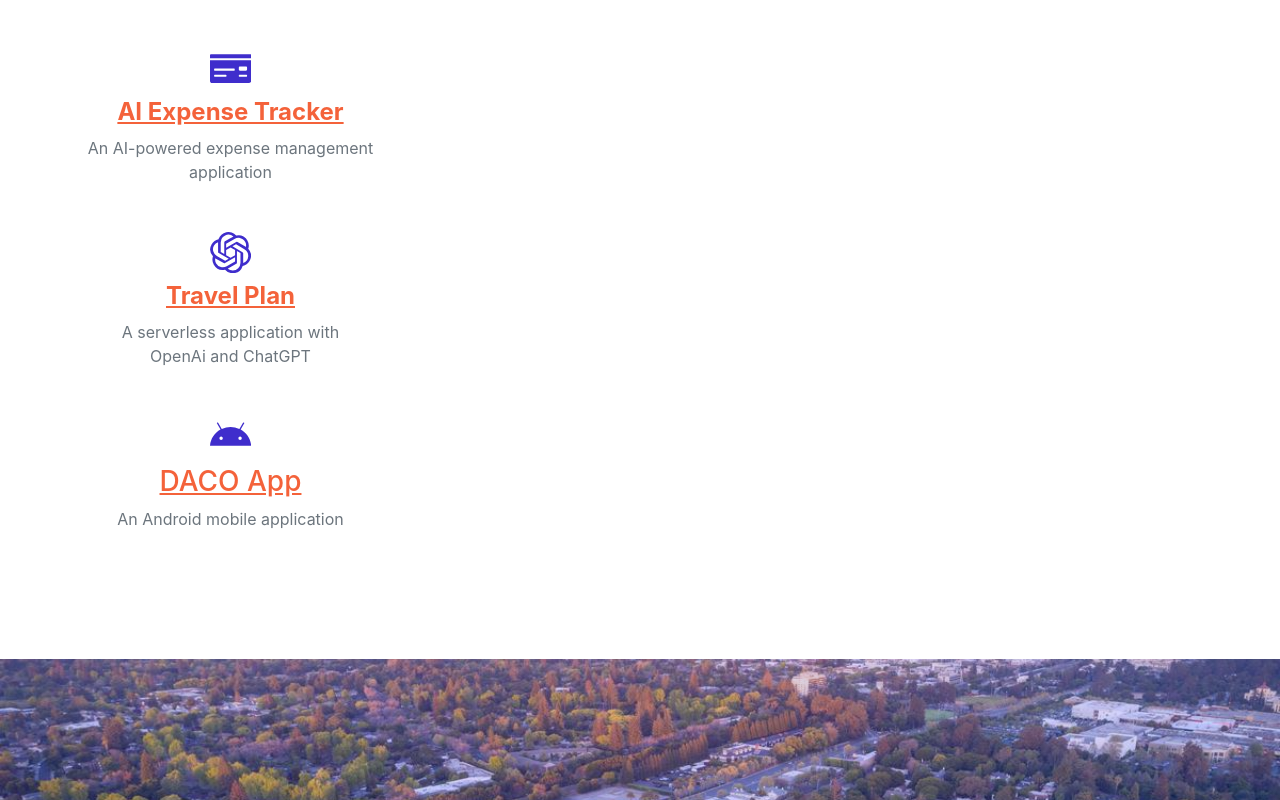
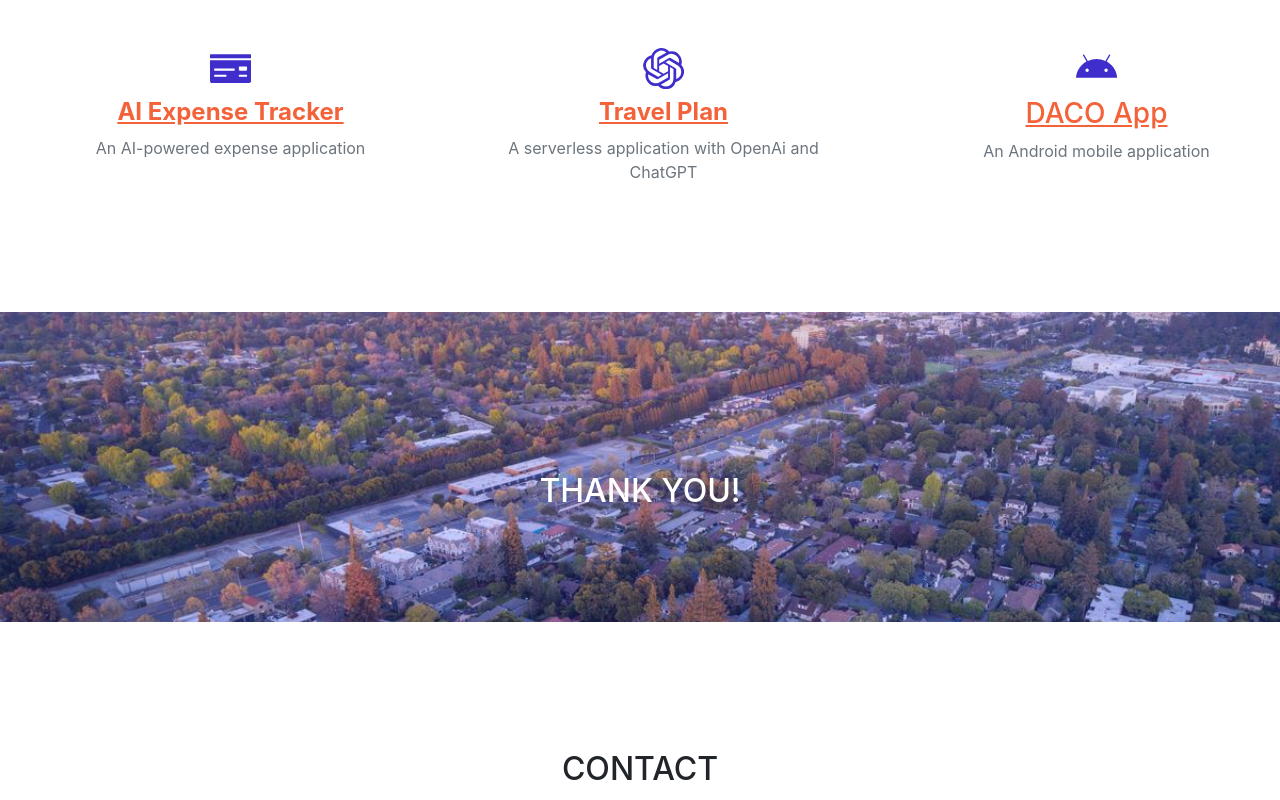
Before and after one commit to tnguyen606-cs/portfolio, a React (Create React App) app: page /projects in a window 1280 px wide. Shown: the part 2049-2849 px from the top of the page. Built offline with nearby package versions, Linux system fonts and the light colour scheme.

Commit message:
Updated the projects elements

```diff
--- a/src/pages/Projects.js
+++ b/src/pages/Projects.js
@@ -16,8 +16,7 @@ export function Projects() {
             <div className="mt-5">
               <div className="mb-2"><FaMoneyCheck className="fs-1 text-primary" /></div>
               <Modal5></Modal5>
-            <p className="text-muted mb-0">An AI-powered expense management application</p>
-            </div>
+              <p className="text-muted mb-0">An AI-powered expense application</p>
             </div>
           </div>
           <div className="col-lg-3 text-center">
@@ -37,6 +36,7 @@ export function Projects() {
             </div>
           </div>
         </div>
+      </div>
     </section>
   );
 }
```
Lines whose indentation alone changed are shown as unchanged.
